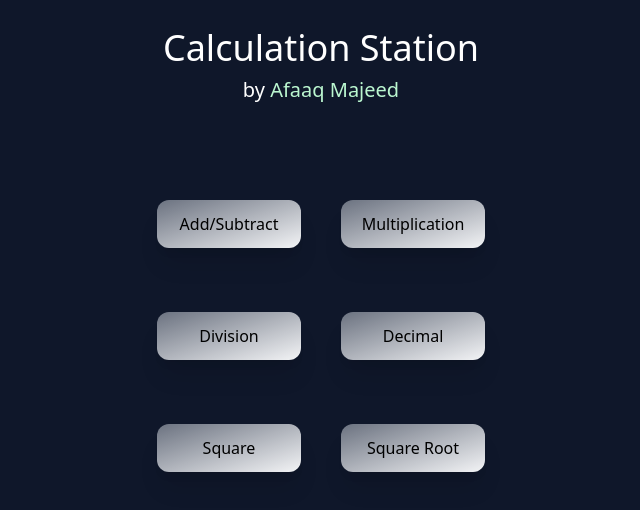
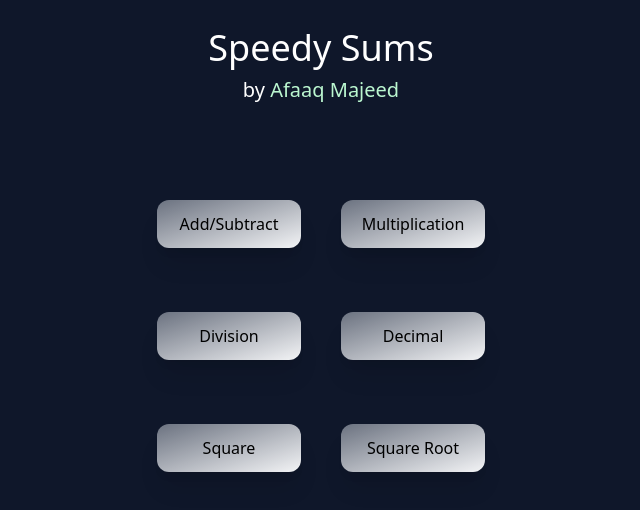
Before and after one commit to afaaq10/aloha, a React (Create React App) app: page / in a window 1280 px wide. Shown: the top 510 px of the page, without its empty margins (319-959 px from the left). Built offline with nearby package versions, Linux system fonts and the light colour scheme.

Commit message:
modified title

```diff
--- a/src/App.tsx
+++ b/src/App.tsx
@@ -33,7 +33,7 @@ const App = () => {
     return (
         <div className='flex flex-col items-center min-h-screen bg-[#0f172a]'>
             <div className='flex flex-col gap-2 mt-7'>
-                <p className='text-4xl font-medium text-white'>Calculation Station</p>
+                <p className='text-4xl font-medium text-white'>Speedy Sums</p>
                 <p className='text-xl text-center text-white'>by <span className='text-green-200'>Afaaq Majeed</span></p>
             </div>
 
```
